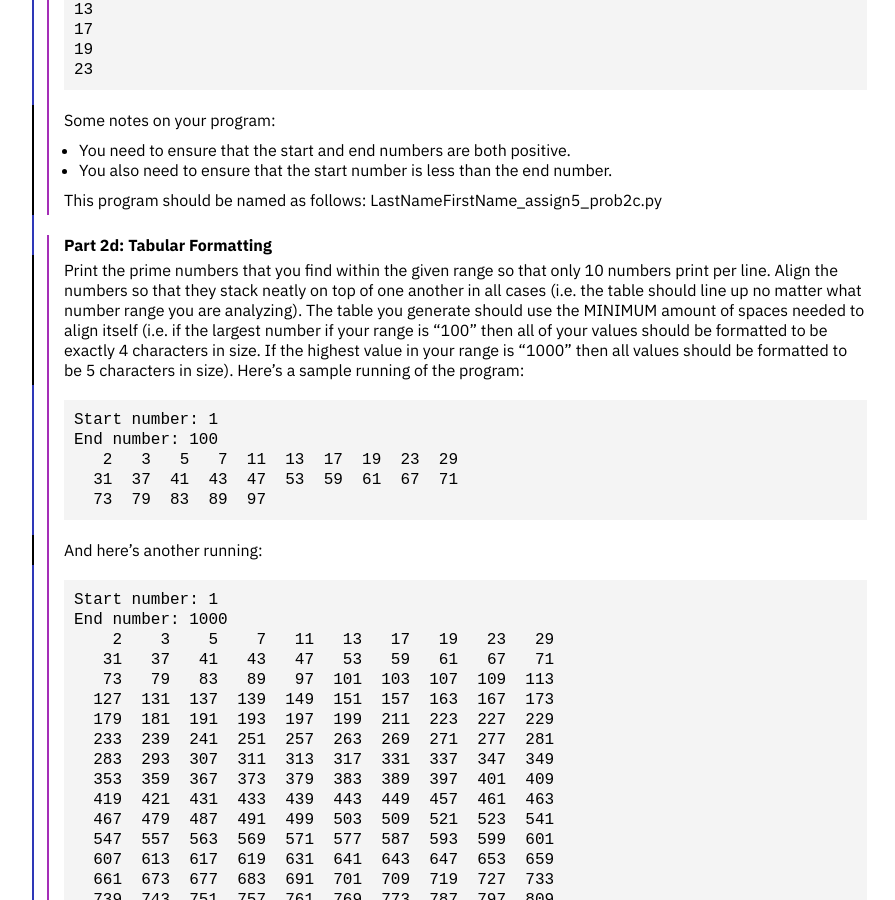
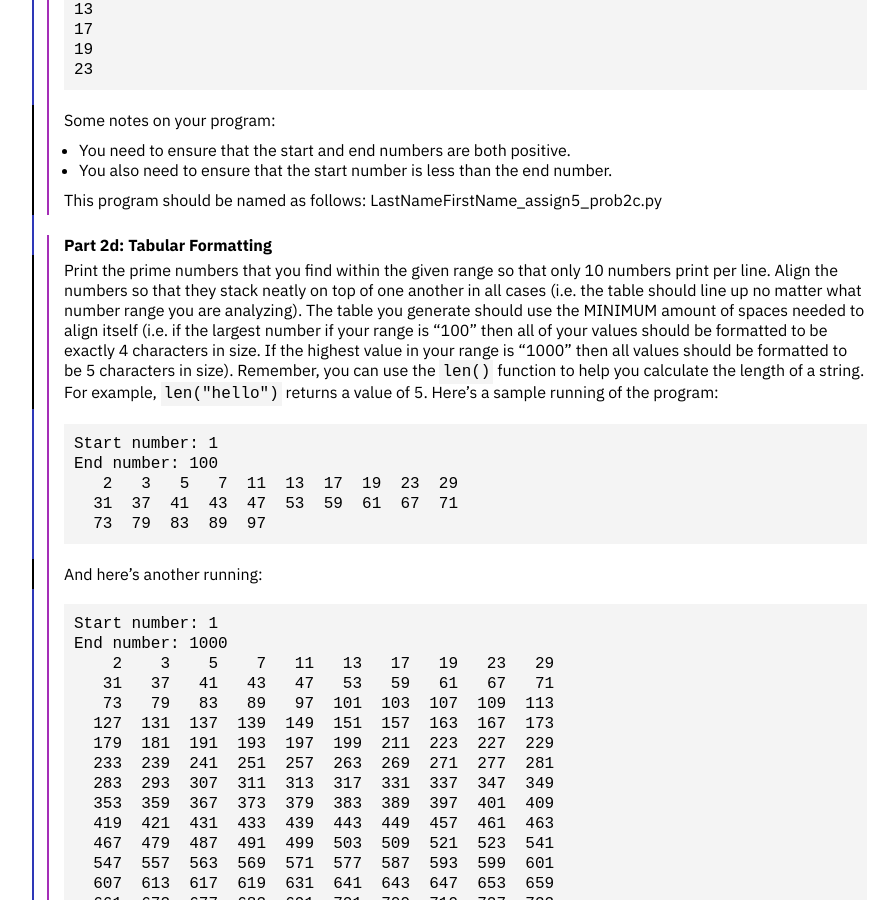
Before and after one commit to emilydidthis/CSCI-UA.0002-Spring23, a Jekyll site: the page built from assignments/05.markdown, in a window 1280 px wide and 900 px high, scrolled down 3290 px. Shown: the whole window, without its empty margins (8-903 px from the left). Built offline with Jekyll 4.4.1, drawn with Linux system fonts in a browser that asks for light colours.

Commit message:
add hint about len function

````diff
--- a/assignments/05.markdown
+++ b/assignments/05.markdown
@@ -167,7 +167,7 @@ This program should be named as follows: LastNameFirstName_assign5_prob2c.py
 <div class="section-break"><br></div>
 
 ### Part 2d: Tabular Formatting
-Print the prime numbers that you find within the given range so that only 10 numbers print per line. Align the numbers so that they stack neatly on top of one another in all cases (i.e. the table should line up no matter what number range you are analyzing). The table you generate should use the MINIMUM amount of spaces needed to align itself (i.e. if the largest number if your range is "100" then all of your values should be formatted to be exactly 4 characters in size. If the highest value in your range is "1000" then all values should be formatted to be 5 characters in size). Here's a sample running of the program:
+Print the prime numbers that you find within the given range so that only 10 numbers print per line. Align the numbers so that they stack neatly on top of one another in all cases (i.e. the table should line up no matter what number range you are analyzing). The table you generate should use the MINIMUM amount of spaces needed to align itself (i.e. if the largest number if your range is "100" then all of your values should be formatted to be exactly 4 characters in size. If the highest value in your range is "1000" then all values should be formatted to be 5 characters in size). Remember, you can use the `len()` function to help you calculate the length of a string. For example, `len("hello")` returns a value of 5. Here's a sample running of the program:
 
 ```
 Start number: 1
````
